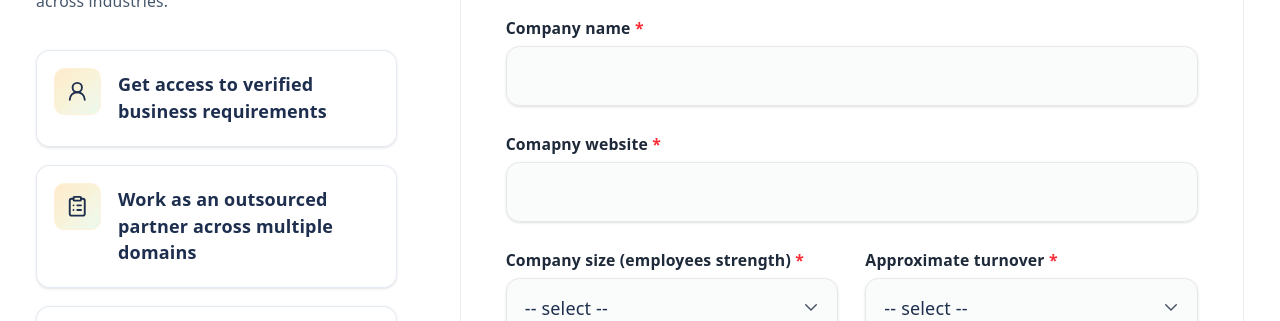
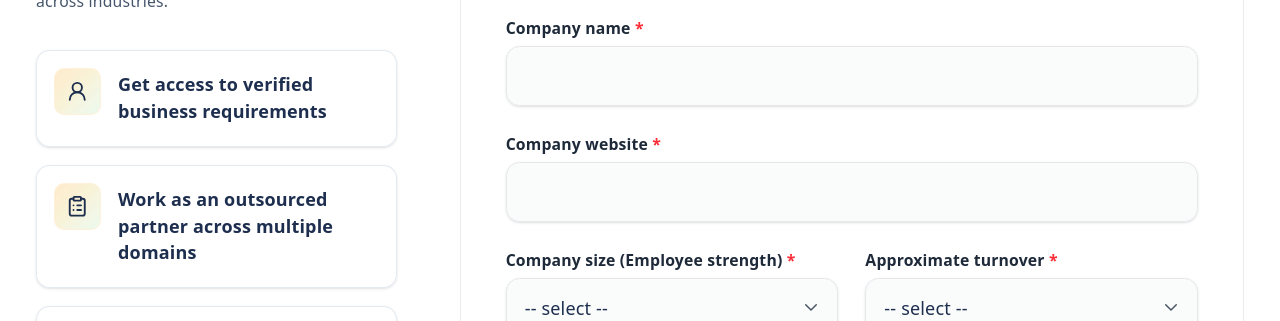
Before and after one commit to shankar-1403/ecb, a React (Vite) app: page /membership/partner-with-us in a window 1280 px wide. Shown: the part 880-1201 px from the top of the page. Built offline with nearby package versions, Linux system fonts and the light colour scheme.

Commit message:
cmapny-company, steward-expert

```diff
--- a/src/pages/Membership.jsx
+++ b/src/pages/Membership.jsx
@@ -25,7 +25,7 @@ const STEPS = [
   { n: "1", title: "Identity & firm", body: "Who you are and where you operate.", Icon: UserRound },
   { n: "2", title: "Expertise footprint", body: "Practice areas and experience depth.", Icon: ClipboardList },
   { n: "3", title: "Evidence & narrative", body: "Profile materials and how you serve founders.", Icon: FileText },
-  { n: "4", title: "Review & submit", body: "We validate and route to the right steward.", Icon: CheckCircle2 },
+  { n: "4", title: "Review & submit", body: "We validate and route to the right expert.", Icon: CheckCircle2 },
 ]
 
 const initialFormData = { name: '', company: '', entrepreneurs:'', phone: '', email: '', location: '', experience: '', links: '', file: null, message: '' };
--- a/src/pages/Partners.jsx
+++ b/src/pages/Partners.jsx
@@ -162,12 +162,12 @@ function Partners() {
                       <input id="name" name="company" value={formData.company} onChange={handleInputChange} className={fieldBase} />
                     </div>
                     <div className="sm:col-span-2">
-                      <Label htmlFor="company_website">Comapny website <span className="text-red-500">*</span></Label>
+                      <Label htmlFor="company_website">Company website <span className="text-red-500">*</span></Label>
                       <input id="company_website" name="company_website" value={formData.company_website} onChange={handleInputChange} className={fieldBase} />
                     </div>
 
                     <div className="relative">
-                      <Label className="mb-4" htmlFor="company_size">Company size (employees strength) <span className="text-red-500">*</span></Label>
+                      <Label className="mb-4" htmlFor="company_size">Company size (Employee strength) <span className="text-red-500">*</span></Label>
                       <select id="company_size" name="company_size" value={formData.company_size} onChange={handleInputChange} className={`appearance-none ${fieldBase}`}>
                         <option value="" selected>-- select --</option>
                         <option value="0-100">0-100</option>
```
